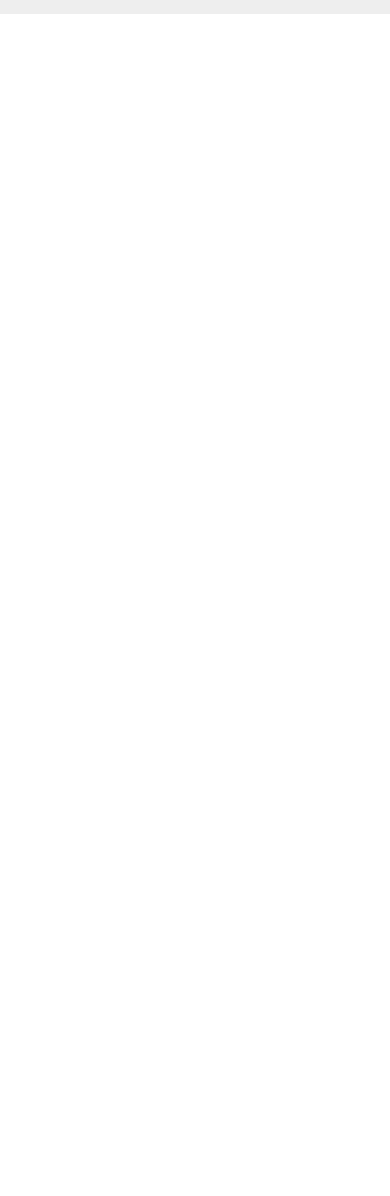
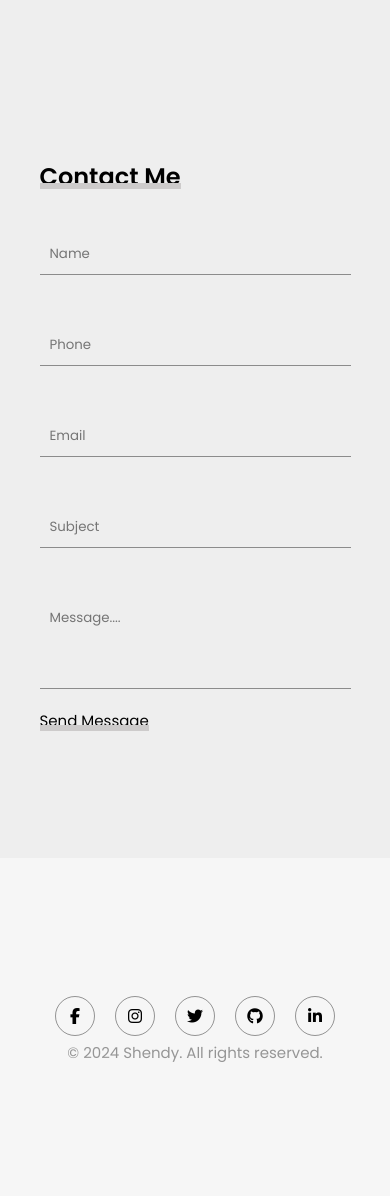
Before and after one commit to AhmedYehia17/portfolio, a plain HTML site: page index.html in a window 390 px wide. Shown: the part 3085-4281 px from the top of the page. Before the commit the page ends 3099 px from the top, so only its background shows below. Drawn offline with Linux system fonts and the light colour scheme.

Commit message:
addedStyles

```diff
--- a/css/style.css
+++ b/css/style.css
@@ -241,6 +241,129 @@
 }
 
 /*Features End*/
+/*Contact Start*/
+.contact {
+    width: 100%;
+    height: 100vh;
+    background-color: #eee;
+    position: relative;
+    display: flex;
+    align-items: center;
+    justify-content: center;
+    padding: 5%;
+    padding-bottom: 0;
+}
+
+.contact .container {
+    width: 100%;
+    height: fit-content;
+    position: relative;
+    padding: 20px;
+}
+
+.contact .container .contact-title {
+    width: fit-content;
+    font-weight: 600;
+    position: relative;
+}
+
+.contact .container .contact-title::after {
+    content: '';
+    position: absolute;
+    bottom: 5px;
+    left: 0;
+    width: 100%;
+    height: 6px;
+    background-color: #cdcbcb;
+}
+
+.contact .container .inputs {
+    display: grid;
+    grid-template-columns: repeat(auto-fill, minmax(450px, 1fr));
+    grid-row-gap: 60px;
+    grid-column-gap: 50px;
+    margin-top: 40px;
+}
+
+.contact .container .inputs input {
+    padding: 10px;
+    background-color: transparent;
+    border: none;
+    border-bottom: 1px solid #0000006b;
+    outline: none;
+}
+
+.contact .container .inputs .message {
+    grid-column: 1 / -1;
+    padding-bottom: 60px;
+}
+
+.contact .container button {
+    border: none;
+    background-color: transparent;
+    margin-top: 20px;
+    cursor: pointer;
+    font-size: 15px;
+    position: relative;
+}
+
+.contact .container button::after {
+    content: '';
+    position: absolute;
+    bottom: 1px;
+    left: 0;
+    width: 100%;
+    height: 6px;
+    background-color: #cdcbcb;
+}
+/*Contact End*/
+/*Footer Start*/
+.footer {
+    position: relative;
+    background-color: #f6f6f6;
+    display: flex;
+    align-items: center;
+    justify-content: center;
+    width: 100%;
+    height: 40vh;
+}
+
+.footer .container {
+    display: flex;
+    flex-direction: column;
+    padding: 10px;
+    text-align: center;
+}
+
+.footer .container .social {
+    display: flex;
+    justify-content: space-between;
+    padding: 5px;
+}
+
+.footer .container .social a {
+    border: 1px solid rgba(0, 0, 0, 0.403);
+    width: 40px;
+    height: 40px;
+    text-decoration: none;
+    border-radius: 50%;
+    display: flex;
+    justify-content: center;
+    align-items: center;
+    margin: 0 10px;
+    color: #000;
+    transition: 0.3s;
+}
+
+.footer .container .social a:hover {
+    border: 1px solid #000;
+}
+
+.footer .container p {
+    font-size: 15px;
+    color: #00000064;
+}
+/*Footer End*/
 @media screen and (max-width: 768px) {
     .header i {
         display: block;
@@ -321,6 +444,13 @@
     .features .container .features-cards .card .card-text{
         max-width: 80%;
     }
+    .contact .container .inputs {
+        display: grid;
+        grid-template-columns: repeat(auto-fill, minmax(250px, 1fr));
+        grid-row-gap: 50px;
+        grid-column-gap: 35px;
+        margin-top: 40px;
+    }
 }
 @media (min-width: 769px) and (max-width: 1024px){
     .header i {
@@ -398,6 +528,13 @@
     .about .container .about-text .resume{
         font-size: 22px;
     }
+    .contact .container .inputs {
+        display: grid;
+        grid-template-columns: repeat(auto-fill, minmax(300px, 1fr));
+        grid-row-gap: 50px;
+        grid-column-gap: 35px;
+        margin-top: 40px;
+    }
 }
 @media (min-width: 1025px) and (max-width: 1440px){
     .header {
@@ -452,7 +589,6 @@
         width: 100%;
         background-color: transparent;
         z-index: 10;
-        /* border-bottom: 1px solid red; */
     }
 
     .logo {
@@ -496,14 +632,12 @@
     .features{
         height: 100vh;
         padding: 50px;
-        border: 1px solid red;
     }
     .features .container {
         width: 80%;
         height: fit-content;
         padding-top: 60px;
         position: relative;
-        border: 1px solid red;
     }
 
     .features .container .features-cards {
@@ -514,7 +648,6 @@
         margin-top: 60px;
     }
     .features .container .features-title{
-        border: 1px solid red;
         font-size: 35px;
     }
     .features .container .features-cards .card .icon {
@@ -533,62 +666,25 @@
         color: #0000007e;
         max-width: 80%;
     }
-}
-/*Contact Start*/
-/* .contact {
-    width: 100%;
-    height: 100vh;
-    background-color: #eee;
-    position: relative;
-    display: flex;
-    align-items: center;
-    justify-content: center;
-    padding: 5%;
-    padding-bottom: 0;
-}
-
     .contact .container {
         width: 100%;
-    height: 95%;
+        height: fit-content;
         position: relative;
-    padding: 20px;
+        padding: 30px;
     }
 
     .contact .container .contact-title {
         width: fit-content;
         font-weight: 600;
         position: relative;
+        font-size: 30px;
     }
-
-.contact .container .contact-title::after {
-    content: '';
-    position: absolute;
-    bottom: 5px;
-    left: 0;
-    width: 100%;
-    height: 6px;
-    background-color: #cdcbcb;
-}
-
     .contact .container .inputs {
         display: grid;
-    grid-template-columns: repeat(auto-fill, minmax(450px, 1fr));
+        grid-template-columns: repeat(auto-fill, minmax(750px, 1fr));
         grid-row-gap: 60px;
         grid-column-gap: 50px;
         margin-top: 40px;
-}
-
-.contact .container .inputs input {
-    padding: 10px;
-    background-color: transparent;
-    border: none;
-    border-bottom: 1px solid #0000006b;
-    outline: none;
-}
-
-.contact .container .inputs .message {
-    grid-column: 1 / -1;
-    padding-bottom: 60px;
     }
 
     .contact .container button {
@@ -596,66 +692,7 @@
         background-color: transparent;
         margin-top: 20px;
         cursor: pointer;
-    font-size: 15px;
+        font-size: 22px;
         position: relative;
     }
-
-.contact .container button::after {
-    content: '';
-    position: absolute;
-    bottom: 1px;
-    left: 0;
-    width: 100%;
-    height: 6px;
-    background-color: #cdcbcb;
-} */
-
-/*Contact End*/
-/*Footer Start*/
-/* .footer {
-    position: relative;
-    background-color: #f6f6f6;
-    display: flex;
-    align-items: center;
-    justify-content: center;
-    width: 100%;
-    height: 40vh;
 }
-
-.footer .container {
-    display: flex;
-    flex-direction: column;
-    padding: 10px;
-    text-align: center;
-}
-
-.footer .container .social {
-    display: flex;
-    justify-content: space-between;
-    padding: 5px;
-}
-
-.footer .container .social a {
-    border: 1px solid rgba(0, 0, 0, 0.403);
-    width: 40px;
-    height: 40px;
-    text-decoration: none;
-    border-radius: 50%;
-    display: flex;
-    justify-content: center;
-    align-items: center;
-    margin: 0 10px;
-    color: #000;
-    transition: 0.3s;
-}
-
-.footer .container .social a:hover {
-    border: 1px solid #000;
-}
-
-.footer .container p {
-    font-size: 15px;
-    color: #00000064;
-} */
-
-/*Footer End*/
--- a/index.html
+++ b/index.html
@@ -96,7 +96,7 @@
                 </div>
             </div>
         </div>
-        <!-- <div class="contact" id="contact">
+        <div class="contact" id="contact">
             <div class="container">
                 <h2 class="contact-title">Contact Me</h2>
                 <div class="inputs">
@@ -120,8 +120,8 @@
                 </div>
                 <p>&copy 2024 Shendy. All rights reserved.</p>
             </div>
-        </footer>  -->
-    </div>
+        </footer>
+    <!-- </div> -->
     <script src="js/script.js"></script>
 </body>
 </html>
```
Lines whose indentation alone changed are shown as unchanged.
